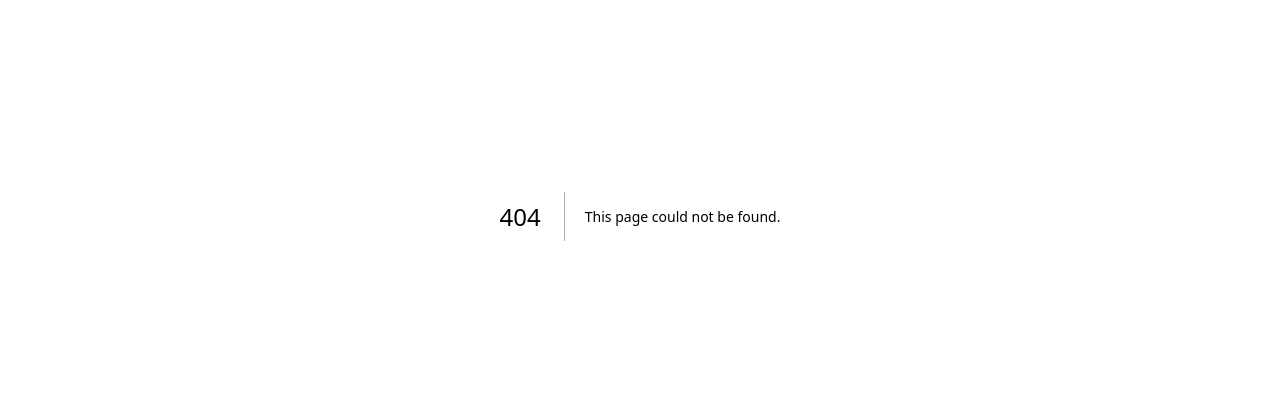
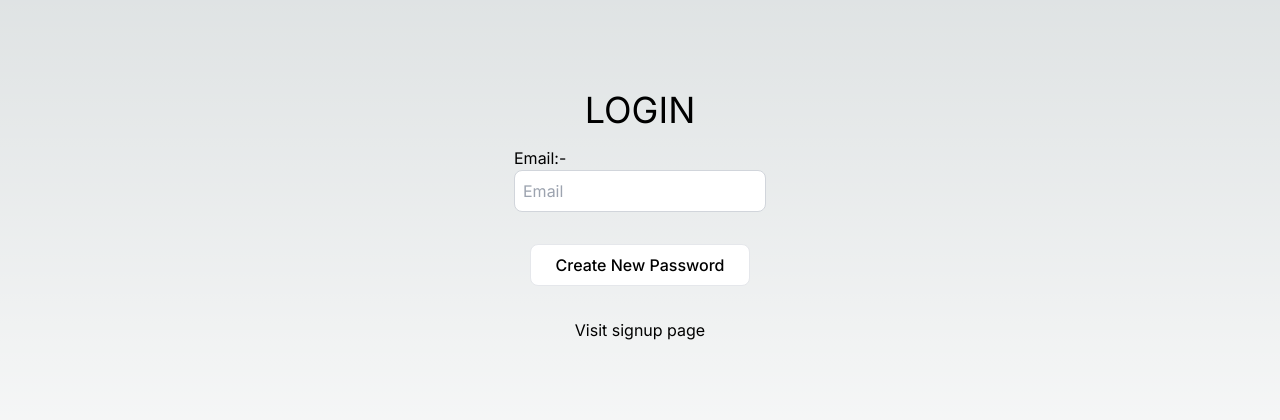
Before and after one commit to AakashJyoti/master_next, a Next.js app: page /forgotPassword in a window 1280 px wide. Before the commit this address had no page. Shown: the part 184-604 px from the top of the page. Built offline with nearby package versions, Linux system fonts and the light colour scheme.

Commit message:
forgotpassword and createpassword routes and pages added

```diff
--- /dev/null
+++ b/src/app/api/users/createNewPassword/route.ts
@@ -0,0 +1,36 @@
+import { connect } from "@/dbConfig/dbConfig";
+import { NextRequest, NextResponse } from "next/server";
+import User from "@/models/userModel";
+import bcryptjs from "bcryptjs";
+
+connect();
+
+export async function POST(reqest: NextRequest) {
+  try {
+    const reqBody = await reqest.json();
+    const { token, password } = reqBody;
+
+    const user = await User.findOne({
+      forgotPasswordToken: token,
+      forgotPasswordTokenExpiry: { $gt: Date.now() },
+    });
+    if (!user) {
+      return NextResponse.json({ error: "Invalid token" }, { status: 400 });
+    }
+
+    const salt = await bcryptjs.genSalt(10);
+    const hashedPassword = await bcryptjs.hash(password, salt);
+    user.password = hashedPassword;
+    user.forgotPasswordToken = undefined;
+    user.forgotPasswordTokenExpiry = undefined;
+
+    await user.save();
+
+    return NextResponse.json(
+      { message: "New password created" },
+      { status: 200 }
+    );
+  } catch (error: any) {
+    return NextResponse.json({ error: error.message }, { status: 500 });
+  }
+}
--- /dev/null
+++ b/src/app/api/users/forgotPassword/route.ts
@@ -0,0 +1,32 @@
+import { connect } from "@/dbConfig/dbConfig";
+import User from "@/models/userModel";
+import { NextRequest, NextResponse } from "next/server";
+import { sendEmail } from "@/helpers/mailer";
+
+connect();
+
+export async function POST(request: NextRequest) {
+  try {
+    const reqBody = await request.json();
+    const { email } = reqBody;
+
+    // check if user already exists
+    const user = await User.findOne({ email });
+    if (!user) {
+      return NextResponse.json(
+        { error: "Invalid credintials" },
+        { status: 400 }
+      );
+    }
+
+    // Send new password creation email
+    await sendEmail({ email, emailType: "RESET", userId: user._id });
+
+    return NextResponse.json(
+      { message: "Please check mail for verification", success: true },
+      { status: 200 }
+    );
+  } catch (error: any) {
+    return NextResponse.json({ error: error.message }, { status: 500 });
+  }
+}
--- /dev/null
+++ b/src/app/createNewPassword/page.tsx
@@ -0,0 +1,127 @@
+"use client";
+
+import Link from "next/link";
+import React from "react";
+import { useRouter } from "next/navigation";
+import axios from "axios";
+import toast, { Toaster } from "react-hot-toast";
+import { useForm, SubmitHandler } from "react-hook-form";
+
+type FormValues = {
+  password: string;
+  confirm_password: string;
+};
+
+export default function ForgotPasswordPage() {
+  const router = useRouter();
+  const [token, setToken] = React.useState<string>("");
+  const [loading, setLoading] = React.useState<boolean>(false);
+
+  const {
+    register,
+    handleSubmit,
+    reset,
+    formState: { errors },
+  } = useForm<FormValues>();
+
+  const handleForgotPssword: SubmitHandler<FormValues> = async (formData) => {
+    setLoading(true);
+    try {
+      const { statusText, status, data } = await axios.post(
+        "/api/users/createNewPassword",
+        {
+          token,
+          password: formData.password,
+        }
+      );
+      if (statusText === "OK" && status === 200) {
+        reset();
+        toast.success("Password updated Successful");
+        router.push("/login");
+      } else {
+        toast.error(
+          `Password updated failed, statusText: ${statusText}, status: ${status}`
+        );
+      }
+    } catch (error: any) {
+      toast.error(error.response.data.error);
+    } finally {
+      setLoading(false);
+    }
+  };
+
+  React.useEffect(() => {
+    const urlToken = window.location.search.split("=")[1];
+    setToken(urlToken || "");
+  }, []);
+
+  return (
+    <div className="flex flex-col items-center justify-center min-h-screen py-2">
+      <h1 className="text-4xl">LOGIN</h1>
+      <form
+        onSubmit={handleSubmit(handleForgotPssword)}
+        className="flex flex-col m-4"
+      >
+        <div className="mb-4 flex flex-col">
+          <label htmlFor="password">Password:-</label>
+          <input
+            type="password"
+            id="password"
+            placeholder="Password"
+            {...register("password", {
+              required: true,
+              maxLength: 8,
+              minLength: 6,
+            })}
+            className="p-2 border border-gray-300 rounded-lg focus:outline-none focus:border-gray-600 text-black"
+          />
+          {errors?.password && (
+            <span>
+              {errors?.password.type === "required" && "This field is required"}
+              {errors?.password.type === "maxLength" &&
+                "Minimum 6 digit requird"}
+              {errors?.password.type === "minLength" &&
+                "Maximum 8 digit required"}
+            </span>
+          )}
+        </div>
+
+        <div className="mb-4 flex flex-col">
+          <label htmlFor="password">Confirm Password:-</label>
+          <input
+            type="password"
+            id="confirm_password"
+            placeholder="Password"
+            {...register("confirm_password", {
+              required: true,
+              maxLength: 8,
+              minLength: 6,
+            })}
+            className="p-2 border border-gray-300 rounded-lg focus:outline-none focus:border-gray-600 text-black"
+          />
+          {errors?.confirm_password && (
+            <span>
+              {errors?.confirm_password.type === "required" &&
+                "This field is required"}
+              {errors?.confirm_password.type === "maxLength" &&
+                "Minimum 6 digit requird"}
+              {errors?.confirm_password.type === "minLength" &&
+                "Maximum 8 digit required"}
+            </span>
+          )}
+        </div>
+
+        <button
+          type="submit"
+          disabled={!loading ? false : true}
+          className="p-2 border border-gray-200 rounded-lg m-4 focus:outline-none focus:border-gray-600 bg-white text-black font-medium disabled:bg-black disabled:text-white"
+        >
+          {loading ? "Creating..." : "Create New Password"}
+        </button>
+      </form>
+
+      <Link href={"/signup"}>Visit signup page</Link>
+      <Toaster />
+    </div>
+  );
+}
--- /dev/null
+++ b/src/app/forgotPassword/page.tsx
@@ -0,0 +1,90 @@
+"use client";
+
+import Link from "next/link";
+import React from "react";
+import { useRouter } from "next/navigation";
+import axios from "axios";
+import toast, { Toaster } from "react-hot-toast";
+import { useForm, SubmitHandler } from "react-hook-form";
+
+type FormValues = {
+  email: string;
+};
+
+export default function ForgotPasswordPage() {
+  const router = useRouter();
+  const [loading, setLoading] = React.useState<boolean>(false);
+
+  const {
+    register,
+    handleSubmit,
+    reset,
+    formState: { errors },
+  } = useForm<FormValues>();
+
+  const handleForgotPssword: SubmitHandler<FormValues> = async (formData) => {
+    setLoading(true);
+    try {
+      const { statusText, status, data } = await axios.post(
+        "/api/users/forgotPassword",
+        formData
+      );
+
+      // if (statusText === "OK" && status === 200) {
+      //   reset();
+      //   toast.success("Login Successful");
+      //   router.push("/profile");
+      // } else {
+      //   toast.error(
+      //     `Login failed, statusText: ${statusText}, status: ${status}`
+      //   );
+      // }
+    } catch (error: any) {
+      toast.error(error.response.data.error);
+    } finally {
+      setLoading(false);
+    }
+  };
+
+  return (
+    <div className="flex flex-col items-center justify-center min-h-screen py-2">
+      <h1 className="text-4xl">LOGIN</h1>
+      <form
+        onSubmit={handleSubmit(handleForgotPssword)}
+        className="flex flex-col m-4"
+      >
+        <div className="mb-4 flex flex-col">
+          <label htmlFor="email">Email:-</label>
+          <input
+            type="text"
+            id="email"
+            placeholder="Email"
+            {...register("email", {
+              required: true,
+              pattern:
+                /^(([^<>()[\]\\.,;:\s@"]+(\.[^<>()[\]\\.,;:\s@"]+)*)|(".+"))@((\[[0-9]{1,3}\.[0-9]{1,3}\.[0-9]{1,3}\.[0-9]{1,3}\])|(([a-zA-Z\-0-9]+\.)+[a-zA-Z]{2,}))$/,
+            })}
+            className="p-2 border border-gray-300 rounded-lg  focus:outline-none focus:border-gray-600 text-black"
+          />
+          {errors?.email && (
+            <span>
+              {errors?.email.type === "required" && "This field is required"}
+              {errors?.email.type === "pattern" && "Invalid Email"}
+            </span>
+          )}
+        </div>
+
+        <button
+          type="submit"
+          disabled={!loading ? false : true}
+          className="p-2 border border-gray-200 rounded-lg m-4 focus:outline-none focus:border-gray-600 bg-white text-black font-medium disabled:bg-black disabled:text-white"
+        >
+          {loading ? "Creating..." : "Create New Password"}
+        </button>
+      </form>
+
+      <Link href={"/signup"}>Visit signup page</Link>
+      <Toaster />
+    </div>
+  );
+}
--- a/src/helpers/mailer.ts
+++ b/src/helpers/mailer.ts
@@ -39,14 +39,16 @@ export const sendEmail = async ({ email, emailType, userId }: User) => {
       subject:
         emailType === "VERIFY" ? "Verify your email." : "Reset your password.",
       html: `<p>Click
-        <a href="${
-          process.env.DOMAIN
-        }/verifyemail?token=${hashedToken}">here</a>
+        <a href="${process.env.DOMAIN}/${
+        emailType === "VERIFY" ? "verifyemail" : "createNewPassword"
+      }?token=${hashedToken}">here</a>
         to ${
           emailType === "VERIFY" ? "Verify your email." : "Reset your password."
         }
         or copy paste the link in browser.
-        <br>${process.env.DOMAIN}/verifyemail?token=${hashedToken}</br>
+        <br>${process.env.DOMAIN}/${
+        emailType === "VERIFY" ? "verifyemail" : "createNewPassword"
+      }?token=${hashedToken}</br>
       </p>`,
     };
 
```
Also changed, not shown: src/middleware.ts (+7 -1 lines).
